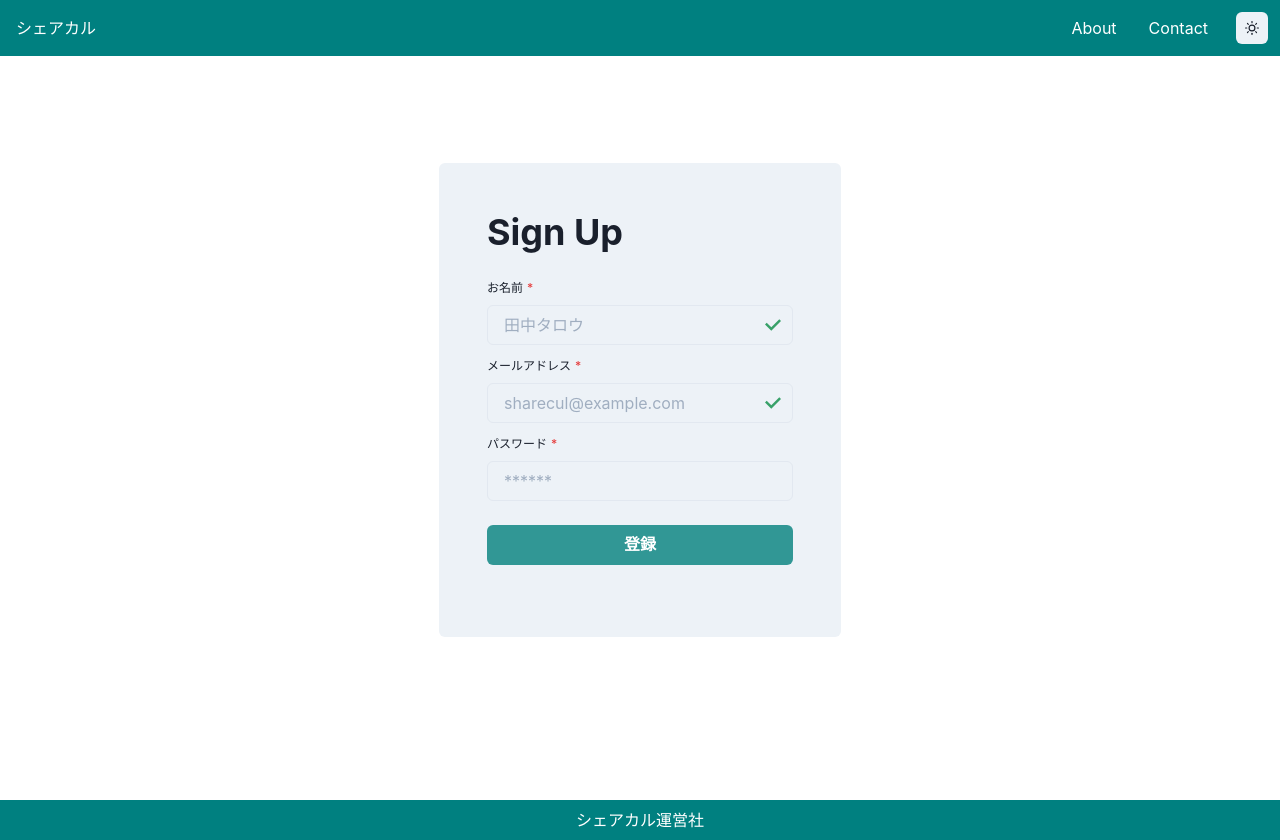
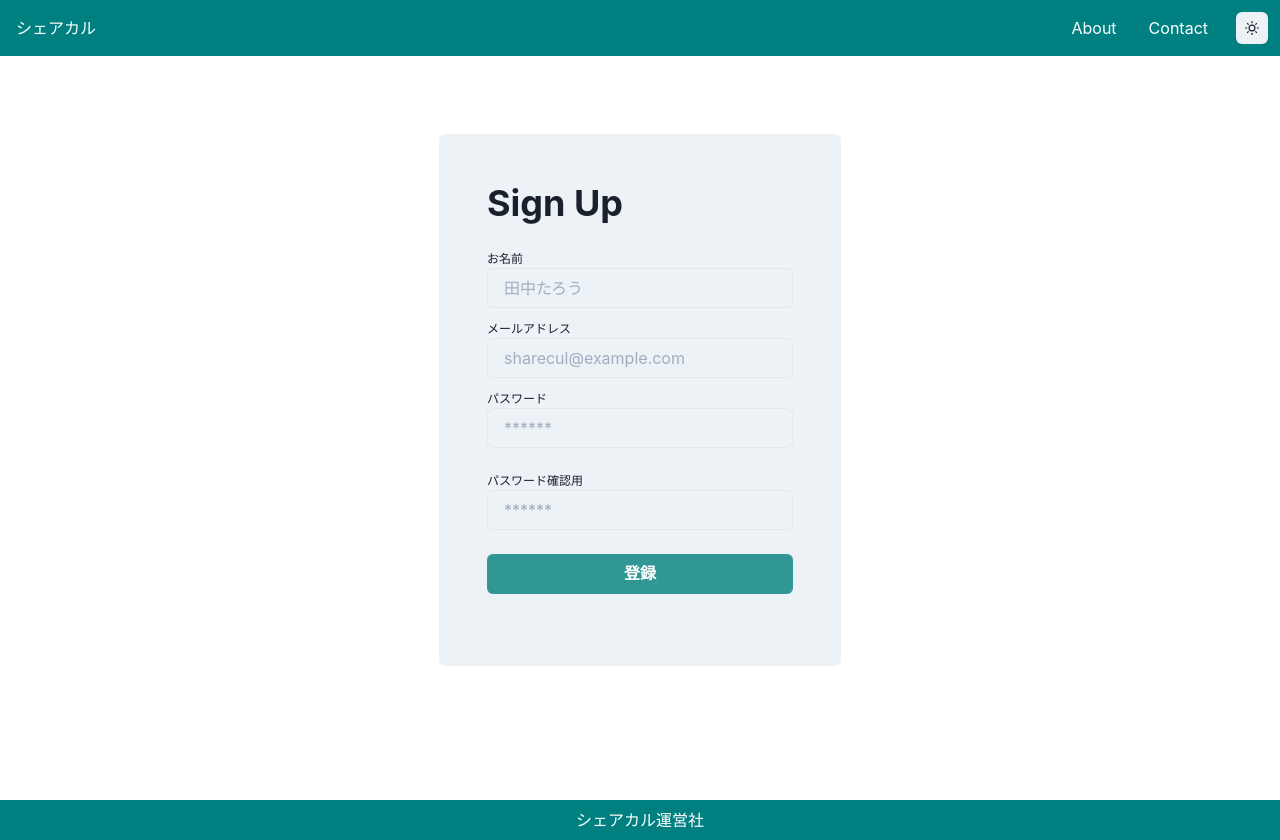
Before and after one commit to kenshuhori/sharecul, a Next.js app: page /admin/signup in a window 1280 px wide. Built offline with nearby package versions, Linux system fonts and the light colour scheme.

Commit message:
formikわかりにくいので一旦やめる

```diff
--- a/src/components/utils/InputChecker.tsx
+++ b/src/components/utils/InputChecker.tsx
@@ -1,5 +1,4 @@
 import type { VFC } from 'react';
-import { Flex, Box, Spacer, IconButton, useColorMode } from "@chakra-ui/react"
 import { CheckIcon } from '@chakra-ui/icons'
 
 type Props = {type: string, value: string};
@@ -9,6 +8,13 @@ export const InputChecker: VFC<Props> = (props) => {
   let enable = false;
   if (type === 'text') {
     enable = !!value;
+  } else if (type === 'email') {
+    const email_regexp = /^[A-Za-z0-9]{1}[A-Za-z0-9_.-]*@{1}[A-Za-z0-9_.-]{1,}.[A-Za-z0-9]{1,}$/;
+    enable = email_regexp.test(value);
+  } else if (type === 'password') {
+    enable = !!value;
+  } else if (type === 'password_confirm') {
+    enable = (value == 'true');
   }
   if (enable) {
     return (
--- a/src/pages/admin/signup.tsx
+++ b/src/pages/admin/signup.tsx
@@ -1,5 +1,4 @@
 import { useState } from 'react'
-import { CheckIcon } from '@chakra-ui/icons'
 import { Flex, Heading, FormControl, FormLabel, FormErrorMessage, FormHelperText, InputGroup, InputLeftElement, InputRightElement, Text, Input, Button, useColorModeValue } from '@chakra-ui/react'
 import { Formik, FormikProps, Form, Field, ErrorMessage } from 'formik';
 import { InputChecker } from '@/components/utils/InputChecker'
@@ -7,68 +6,47 @@ import api from '@/utils/api'
 
 const IndexPage = () => {
   const formBackground = useColorModeValue("gray.100", "gray.700");
-  const submit = async () => {
-    let body = { 'hoge': 'fuga' };
-    let response = await api.post('/api/admin', body)
+  const handleChangeName = (event) => setName(event.target.value);
+  const handleChangeEmail = (event) => setEmail(event.target.value);
+  const handleChangePassword = (event) => setPassword(event.target.value);
+  const handleChangePasswordConfirm = (event) => setPasswordConfirm(event.target.value);
+  const [name, setName] = useState("");
+  const [email, setEmail] = useState("");
+  const [password, setPassword] = useState("");
+  const [password_confirm, setPasswordConfirm] = useState("");
+  const submit = async (data) => {
+    let response = await api.post('/api/admin', data)
     console.log(response);
   }
   return (
-    <Formik
-      initialValues={{}}
-      onSubmit={(values, actions) => {
-        setTimeout(() => {
-          alert(JSON.stringify(values, null, 2))
-          actions.setSubmitting(false)
-        }, 1000)
-      }}
-    >
-      {(props: FormikProps<any>) => (
-        <Form>
+    <form onSubmit={submit}>
       <Flex height="100vh" alignItems="center" justifyContent="center">
         <Flex direction="column" background={formBackground} p={12} rounded={6}>
           <Heading mb={6}>Sign Up</Heading>
-              <Field name="name">
-                {({field, form}: { field: any, form: any }) => (
-                  <FormControl isRequired>
-                    <FormLabel fontSize={12} htmlFor="name">お名前</FormLabel>
+          <Text fontSize={12}>お名前</Text>
           <InputGroup>
-                      <Input id="name" {...field} placeholder="田中タロウ" varient="Filled" mb={3} type="text" />
-                      <InputRightElement children={<InputChecker type="text" value="hoge" />} />
+            <Input placeholder="田中たろう" varient="Filled" mb={3} type="text" value={name} onChange={handleChangeName} />
+            <InputRightElement children={<InputChecker type="text" value={name} />} />
           </InputGroup>
-                  </FormControl>
-                  )
-                }
-              </Field>
-              <Field name="email">
-                {({field, form}: { field: any, form: any }) => (
-                  <FormControl isRequired>
-                    <FormLabel fontSize={12} htmlFor="email">メールアドレス</FormLabel>
+          <Text fontSize={12}>メールアドレス</Text>
           <InputGroup>
-                      <Input id="email" {...field} placeholder="sharecul@example.com" varient="Filled" mb={3} type="email" />
-                      <InputRightElement children={<InputChecker type="text" value="hoge" />} />
+            <Input placeholder="sharecul@example.com" varient="Filled" mb={3} type="email" value={email} onChange={handleChangeEmail} />
+            <InputRightElement children={<InputChecker type="email" value={email} />} />
           </InputGroup>
-                  </FormControl>
-                  )
-                }
-              </Field>
-              <Field name="password">
-                {({field, form}: { field: any, form: any }) => (
-                  <FormControl isRequired>
-                    <FormLabel fontSize={12} htmlFor="password">パスワード</FormLabel>
+          <Text fontSize={12}>パスワード</Text>
           <InputGroup>
-                      <Input id="password" {...field} placeholder="******" varient="Fileed" mb={6} type="password" />
-                      <InputRightElement children={<InputChecker type="password" value="" />} />
+            <Input placeholder="******" varient="Fileed" mb={6} type="password" value={password} onChange={handleChangePassword} />
+            <InputRightElement children={<InputChecker type="password" value={password} />} />
           </InputGroup>
-                  </FormControl>
-                  )
-                }
-              </Field>
-              <Button isLoading={props.isSubmitting} type="submit" colorScheme="teal" mb={6}>登録</Button>
+          <Text fontSize={12}>パスワード確認用</Text>
+          <InputGroup>
+            <Input placeholder="******" varient="Fileed" mb={6} type="password" value={password_confirm} onChange={handleChangePasswordConfirm} />
+            <InputRightElement children={<InputChecker type="password_confirm" value={!!password_confirm && password == password_confirm ? 'true' : 'false'} />} />
+          </InputGroup>
+          <Button type="submit" colorScheme="teal" mb={6}>登録</Button>
         </Flex>
       </Flex>
-        </Form>
-      )}
-    </Formik>
+    </form>
   )
 }
 
```
Lines whose indentation alone changed are shown as unchanged.
